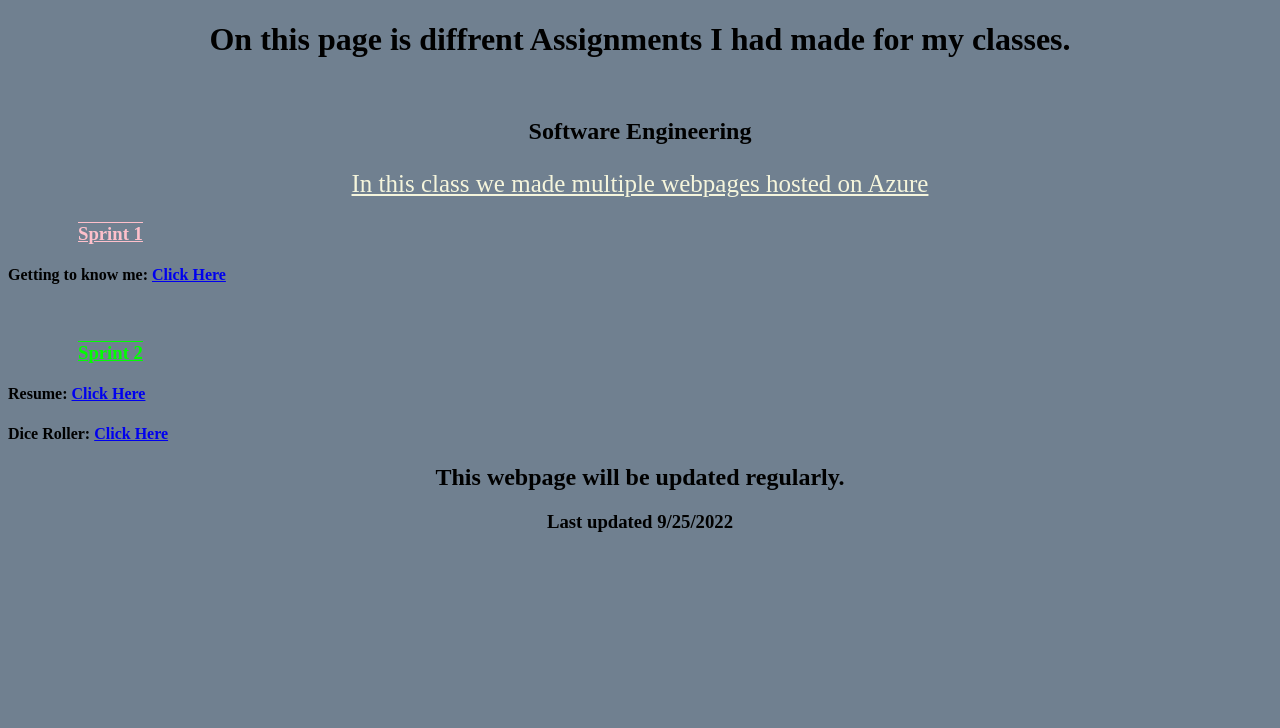
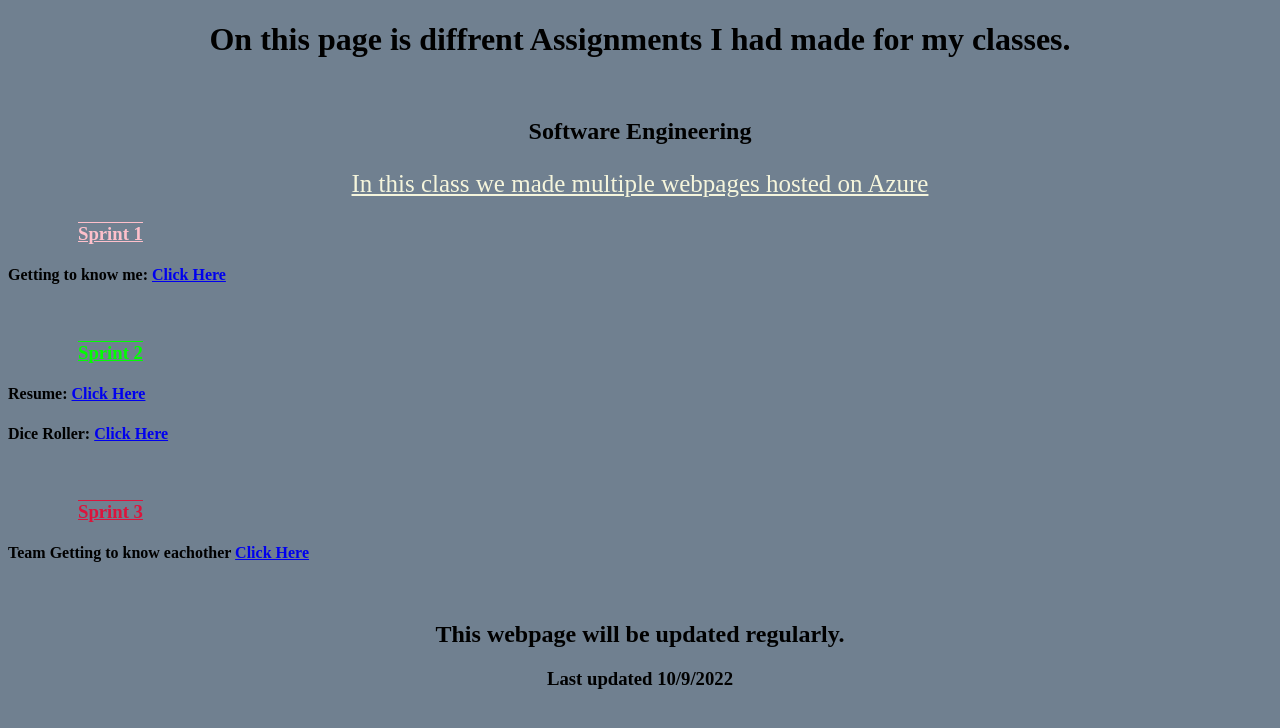
Before and after one commit to BriToons/Assignment-Portfolio-rp, a website: page client/index.html in a window 1280 px wide. Drawn offline with Linux system fonts and the light colour scheme.

Commit message:
Added Sprint 3

```diff
--- a/client/index.css
+++ b/client/index.css
@@ -17,6 +17,12 @@ h2{
     text-decoration-line: overline underline;
     padding-left: 70px;
 }
+
+.sprint3{
+    color:crimson;
+    text-decoration-line: overline underline;
+    padding-left: 70px;
+}
 .description{
     color:beige;
     text-decoration-line: underline;
--- a/client/index.html
+++ b/client/index.html
@@ -12,10 +12,21 @@
 	<h3 class="sprint1">Sprint 1</h3>
 	<h4>Getting to know me: <a href="https://getting-to-know-eachother-rp.azurewebsites.net/">Click Here</a></h4>
 	<br>
+
 	<h3 class="sprint2">Sprint 2</h3>
 	<h4>Resume: <a href="https://resume-rp.azurewebsites.net/"> Click Here</a></h4>
 	<h4>Dice Roller: <a href="https://dice-roller-rp.azurewebsites.net/">Click Here</a></h4>
+	<br>
+
+	<h3 class="sprint3">Sprint 3</h3>
+	<h4>Team Getting to know eachother <a href="https://gtkeot-rp.azurewebsites.net/">Click Here</a></h4>
+	<br>
+
 	<h2 class="update">This webpage will be updated regularly.</h2>
-	<h3 class="update">Last updated 9/25/2022</h3>
+	<h3 class="update">Last updated 10/9/2022</h3>
+	<br>
+
+
+
 </body>
 </html>
```
